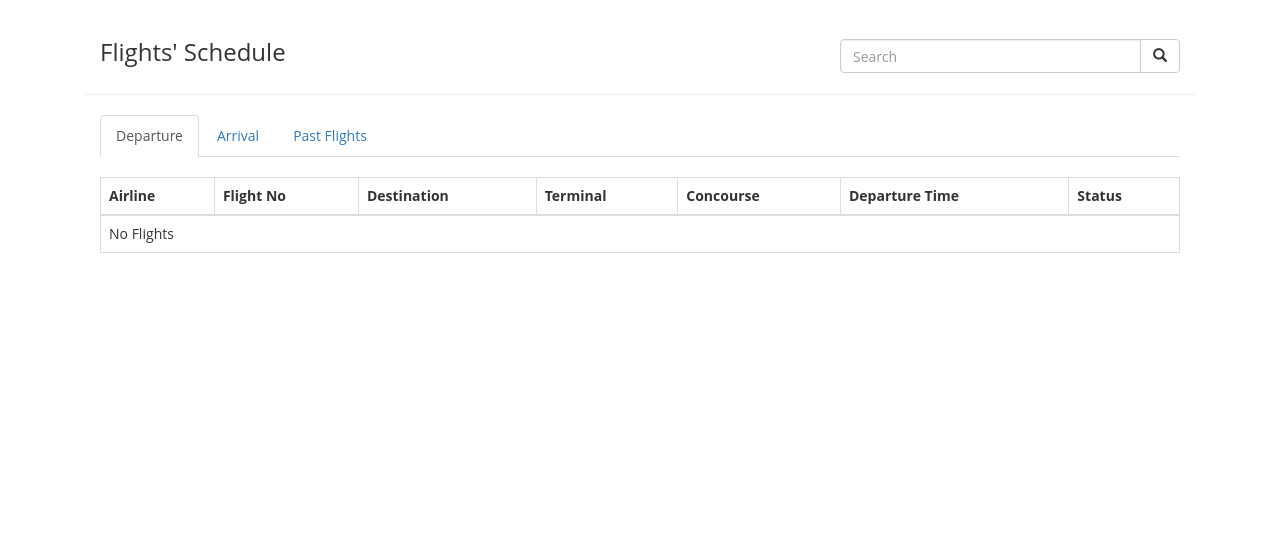
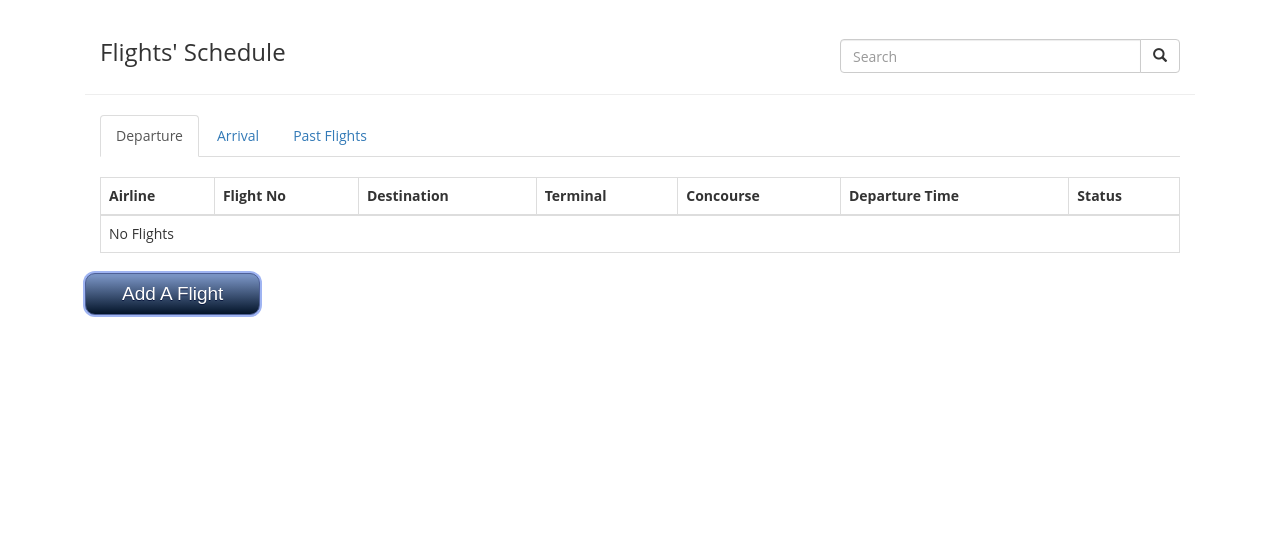
Before and after one commit to LockednKoded/ats, a Django app: page /flights/ in a window 1280 px wide. Shown: the part 51-606 px from the top of the page. Run offline with Django 3.2, Linux system fonts and the light colour scheme; data that the repository does not hold is empty; some libraries are stand-ins or nearby versions.

Commit message:
"add" button to flight list

```diff
--- a/src/templates/flight_info/list_flights.html
+++ b/src/templates/flight_info/list_flights.html
@@ -233,6 +233,7 @@
     </div>
 
 </div>
+<a href="add"> <button name="add" class="myButton">Add A Flight</button></a>
 {% endblock %}
 
 
```
